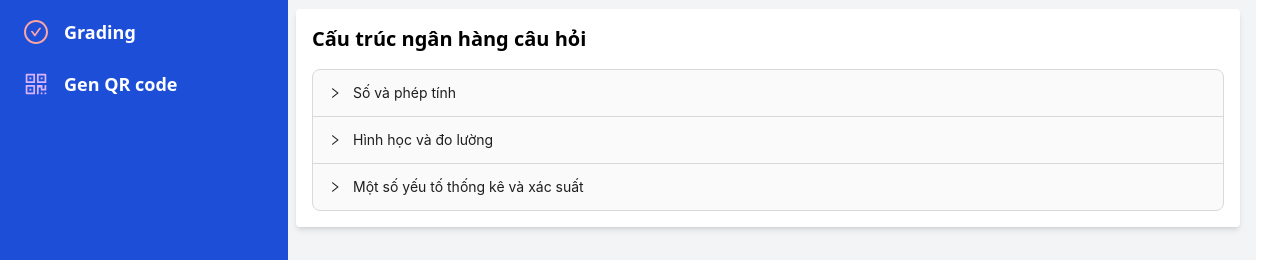
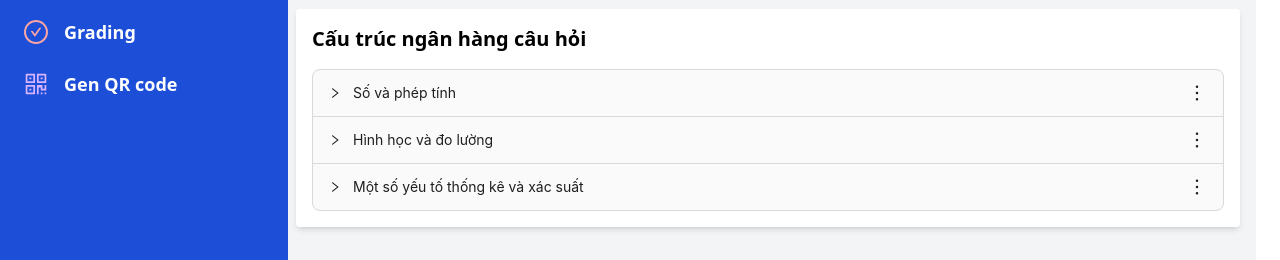
Before and after one commit to unclvev/SEP490_G77_ESS, a React (Create React App) app in the folder SourceCode/FrontEnd/fe_sep490_g77/: page /question-bank-detail/1 in a window 1280 px wide. Shown: the part 227-487 px from the top of the page. Built offline with nearby package versions, Linux system fonts and the light colour scheme.

Commit message:
Update QuestionBank Detail

```diff
--- a/SourceCode/FrontEnd/fe_sep490_g77/src/page/Bank/QuestionBank/QuestionBankDetail.js
+++ b/SourceCode/FrontEnd/fe_sep490_g77/src/page/Bank/QuestionBank/QuestionBankDetail.js
@@ -1,6 +1,7 @@
 import React from "react";
 import { useNavigate } from "react-router-dom";
-import { Button, Collapse } from "antd";
+import { Button, Collapse, Dropdown, Menu } from "antd";
+import { MoreOutlined, EditOutlined, DeleteOutlined, PlusOutlined } from "@ant-design/icons";
 import "tailwindcss/tailwind.css";
 
 const { Panel } = Collapse;
@@ -38,6 +39,15 @@ const QuestionBankDetail = () => {
     ],
   };
 
+  // Menu cho dấu ba chấm
+  const menu = (
+    <Menu>
+      <Menu.Item key="1" icon={<PlusOutlined />}>Thêm cấu trúc con</Menu.Item>
+      <Menu.Item key="2" icon={<EditOutlined />}>Sửa</Menu.Item>
+      <Menu.Item key="3" icon={<DeleteOutlined />} danger>Xóa</Menu.Item>
+    </Menu>
+  );
+
   return (
     <div className="p-4 bg-gray-100 min-h-screen">
       {/* Tiêu đề */}
@@ -66,14 +76,39 @@ const QuestionBankDetail = () => {
         <h2 className="text-xl font-semibold mb-4">Cấu trúc ngân hàng câu hỏi</h2>
         <Collapse accordion>
           {detail.structure.map((item, index) => (
-            <Panel header={item.title} key={index}>
+            <Panel
+              header={
+                <div className="flex justify-between items-center">
+                  <span>{item.title}</span>
+                  <Dropdown overlay={menu} trigger={["click"]}>
+                    <MoreOutlined className="text-xl cursor-pointer" />
+                  </Dropdown>
+                </div>
+              }
+              key={index}
+            >
               <Collapse accordion>
                 {item.children.map((subItem, subIndex) => (
-                  <Panel header={subItem.title} key={`${index}-${subIndex}`}>
+                  <Panel
+                    header={
+                      <div className="flex justify-between items-center">
+                        <span>{subItem.title}</span>
+                        <Dropdown overlay={menu} trigger={["click"]}>
+                          <MoreOutlined className="text-xl cursor-pointer" />
+                        </Dropdown>
+                      </div>
+                    }
+                    key={`${index}-${subIndex}`}
+                  >
                     <ul className="list-disc list-inside space-y-1 pl-4">
                       {subItem.children.length > 0 ? (
                         subItem.children.map((content, contentIndex) => (
-                          <li key={`${index}-${subIndex}-${contentIndex}`}>{content}</li>
+                          <li key={`${index}-${subIndex}-${contentIndex}`} className="flex justify-between">
+                            {content}
+                            <Dropdown overlay={menu} trigger={["click"]}>
+                              <MoreOutlined className="text-xl cursor-pointer" />
+                            </Dropdown>
+                          </li>
                         ))
                       ) : (
                         <li className="italic text-gray-500">Không có nội dung</li>
```
